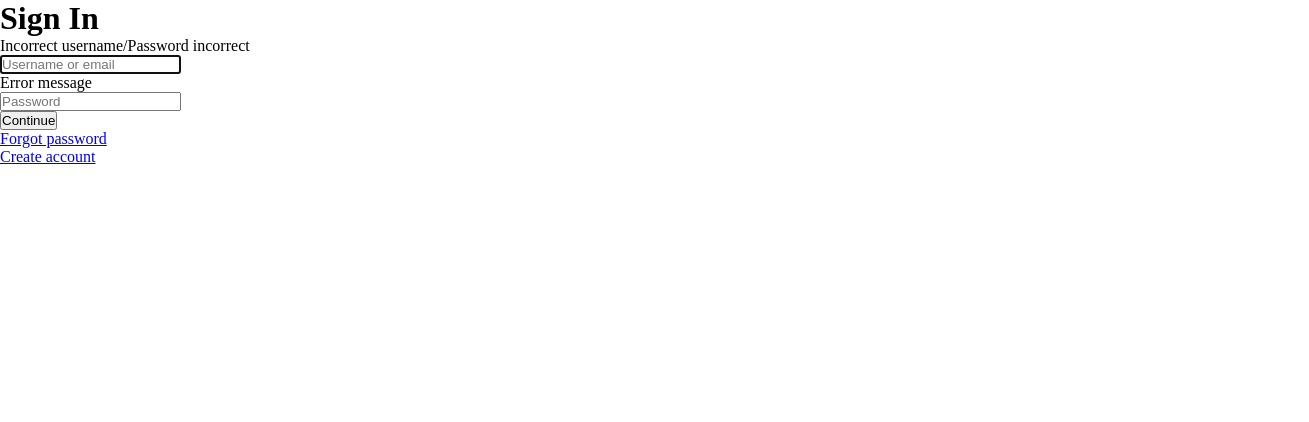
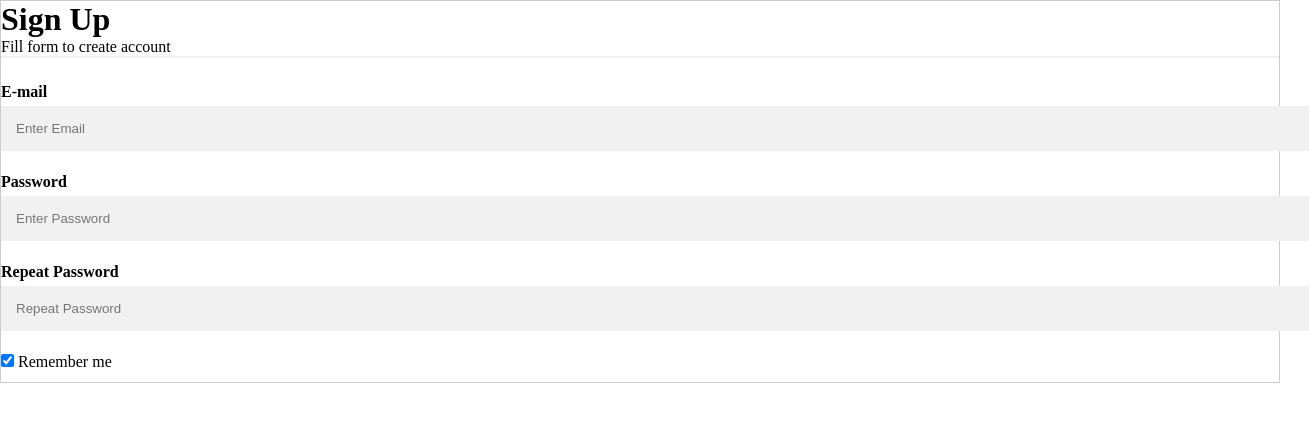
Before and after one commit to Barbra-Mududa/E-commerce, a plain HTML site: page assets/pages/account.html in a window 1280 px wide. Shown: the whole page, 1309 px wide, since content can reach past the window. Drawn offline with Linux system fonts and the light colour scheme.

Commit message:
form structure

```diff
--- a/assets/CSS/account.css
+++ b/assets/CSS/account.css
@@ -2,3 +2,37 @@
     margin: 0;
     padding: 0;
 }
+input[type=text], input[type=password] {
+    width: 100%;
+    padding: 15px;
+    margin: 5px 0 22px 0;
+    display: inline-block;
+    border: none;
+    background: #f1f1f1;
+  }
+
+  input[type=text]:focus, input[type=password]:focus {
+    background-color: #ddd;
+    outline: none;
+  }
+
+  hr {
+    border: 1px solid #f1f1f1;
+    margin-bottom: 25px;
+  }
+
+  /* Set a style for all buttons */
+  button {
+    background-color: #04AA6D;
+    color: white;
+    padding: 14px 20px;
+    margin: 8px 0;
+    border: none;
+    cursor: pointer;
+    width: 100%;
+    opacity: 0.9;
+  }
+
+  button:hover {
+    opacity:1;
+  }
--- a/assets/pages/account.html
+++ b/assets/pages/account.html
@@ -7,31 +7,24 @@
     <link rel="stylesheet" href="/assets/CSS/account.css">
 </head>
 <body>
-    <div class="container">
-        <form class="form" id="signin">
-            <h1 class="title">Sign In</h1>
-            <div class="form__message--error">Incorrect username/Password incorrect</div>
-            <div class="box">
-                <input type="text" class="box_input" autofocus placeholder="Username or email">
-                <div class="form__input-error">Error message</div>
-            </div>
+    <form action="/assets/pages/order.html" style="border:1px solid #ccc">
+        <div class="container">
+          <h1>Sign Up</h1>
+          <p>Fill form to create account</p>
+          <hr>
 
-            <div class="box">
-                <input type="password" class="box_input" autofocus placeholder="Password">
-                <div class="form__input-error"></div>
-            </div>
-            <button class="form_button" type="submit">Continue</button>
-            <p class="form_text">
-                <a href="#" class="form_link">Forgot password</a>
+          <label for="email"><b>E-mail</b></label>
+          <input type="text" placeholder="Enter Email" name="email" required>
 
-            </p>
-            <p class="form_text">
-                <a  class="form_link" href="./" id="linkCreateAccount">Create account</a>
+          <label for="pass_word"><b>Password</b></label>
+          <input type="password" placeholder="Enter Password" name="psw" required>
 
-            </p>
-        </form>
+          <label for="pass_word-repeat"><b>Repeat Password</b></label>
+          <input type="password" placeholder="Repeat Password" name="pass_word-repeat" required>
 
-    </div>
+          <label>
+            <input type="checkbox" checked="checked" name="remember" style="margin-bottom:15px"> Remember me
+          </label>
 
     <script src="/assets/javascript/account.js"></script>
 </body>
```
